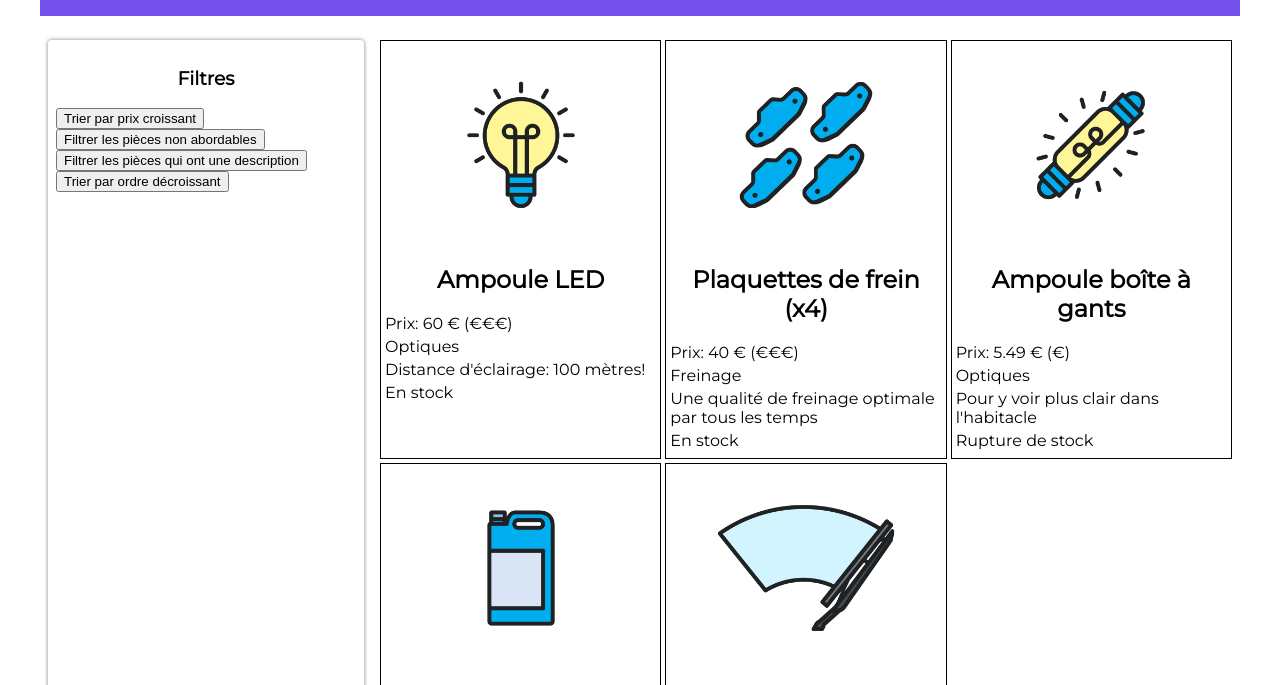
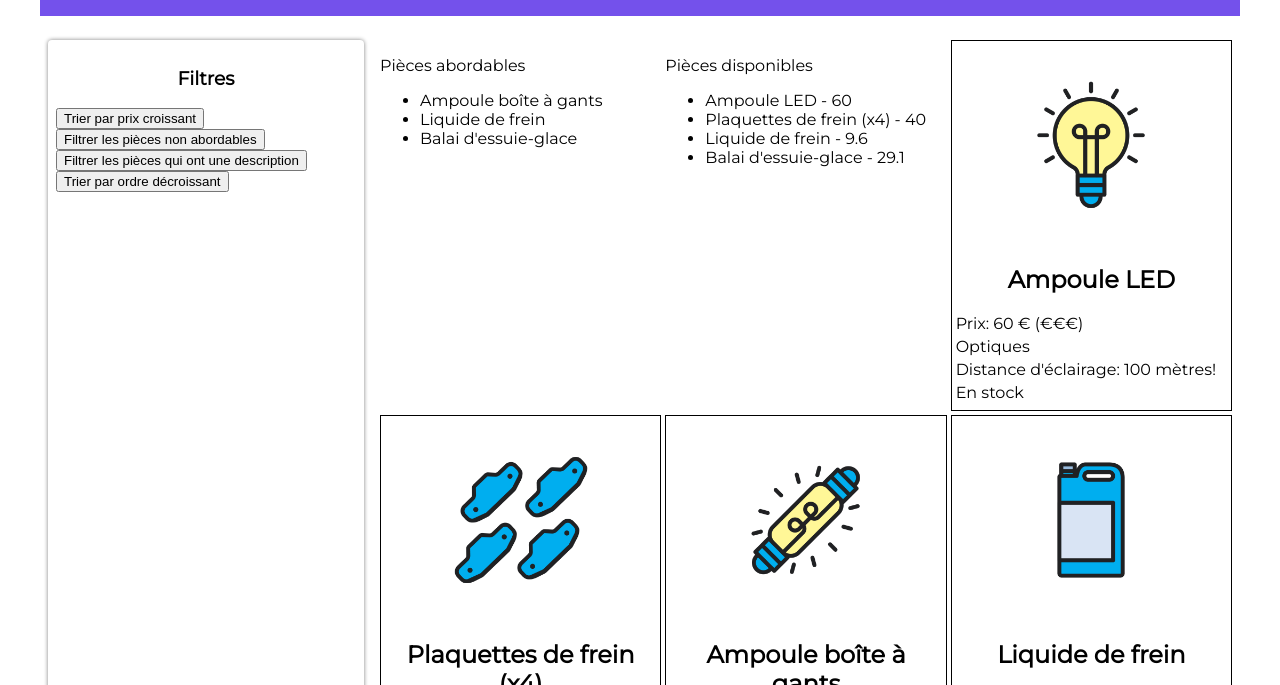
Before and after one commit to ebonyking312001/pieces-auto-javascript, a website: page index.html in a window 1280 px wide. Shown: the part 98-783 px from the top of the page. Drawn offline with Linux system fonts and the light colour scheme.

Commit message:
Add pieceDispo and pieceAbordable

```diff
--- a/index.html
+++ b/index.html
@@ -24,9 +24,14 @@
 				<button class="btn-decroissant">Trier par ordre décroissant</button>
 
 			</section>
-
 			<!-- Fiches produits -->
 			<section class="fiches">
+				<div class="abordables">
+					<p>Pièces abordables</p>
+				</div>
+				<div class="disponibles">
+					<p>Pièces disponibles</p>
+				</div>
 			</section>
 		</main>
 	</body>
--- a/pieces.js
+++ b/pieces.js
@@ -71,3 +71,44 @@ boutonDecroissant.addEventListener("click", function (){
     });
     console.log(piecesDecroissant);
 });
+
+const noms = pieces.map(piece =>piece.nom);
+for (let i=pieces.length-1; i>=0; i--){
+    if (pieces[i].prix > 35){
+        noms.splice(i,1);
+    }
+}
+console.log(noms);
+
+const nomDispo = pieces.map(piece => piece.nom);
+for (let i=pieces.length-1; i>=0; i--){
+    if (pieces[i].disponibilite != true){
+        nomDispo.splice(i,1);
+    }
+};
+
+const prixDispo = pieces.map(piece => piece.prix);
+for (let i=pieces.length-1; i>=0; i--){
+    if (pieces[i].disponibilite != true){
+        prixDispo.splice(i,1);
+    }
+};
+
+const abordablesElements = document.createElement('ul');
+
+for (let i=0; i<noms.length; i++){
+    const nomElement = document.createElement('li');
+    nomElement.innerText = noms[i];
+    abordablesElements.appendChild(nomElement);
+}
+
+document.querySelector('.abordables').appendChild(abordablesElements)
+
+const disponiblesElements = document.createElement('ul');
+
+for (let i=0; i<nomDispo.length; i++){
+    const nomPrixElement = document.createElement('li');
+    nomPrixElement.innerText = nomDispo[i] + " - " + prixDispo[i] ;
+    disponiblesElements.appendChild(nomPrixElement);
+}
+document.querySelector('.disponibles').appendChild(disponiblesElements)
```
